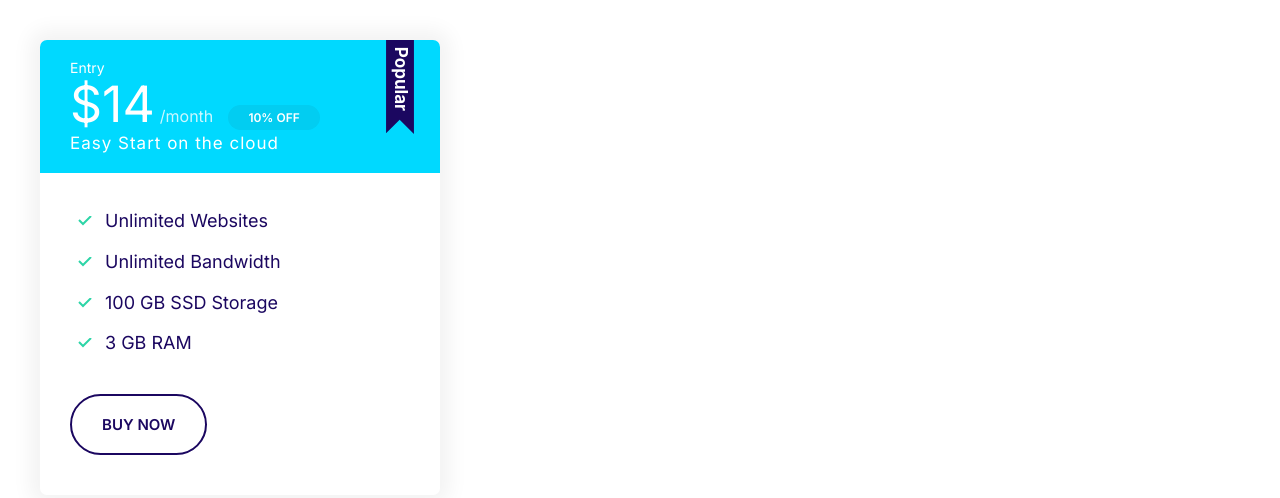
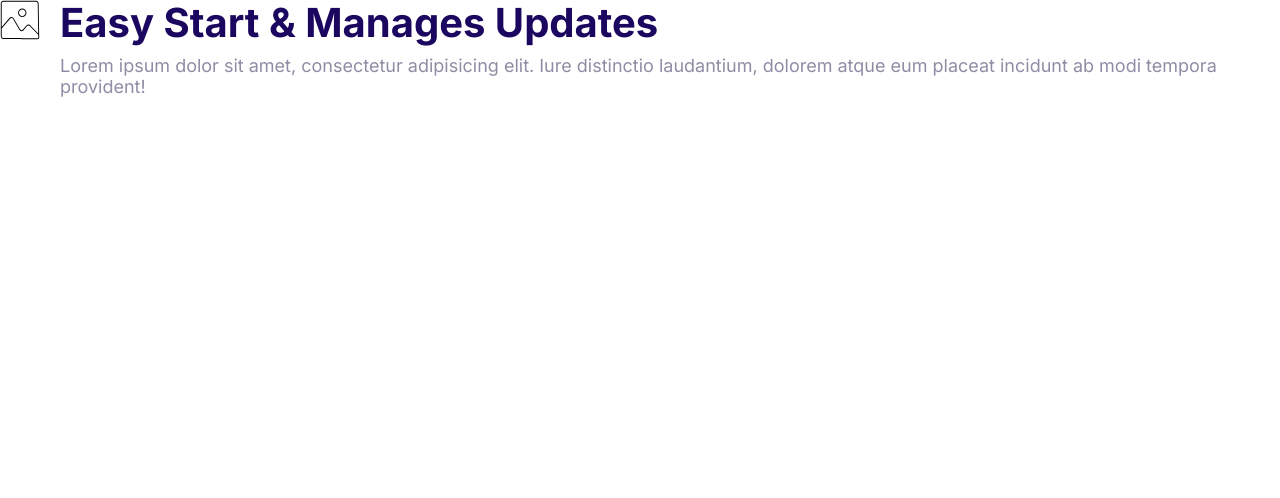
Before and after one commit to Cielo2021/cloud, a plain HTML site: page index.html in a window 1280 px wide. Drawn offline with Linux system fonts and the light colour scheme.

Commit message:
Added Media Component and Styling

```diff
--- a/css/style.css
+++ b/css/style.css
@@ -370,3 +370,21 @@ a {
         font-size: 1.7rem;
     }
 }
+
+/* Media */
+
+.media {
+    display: flex;
+}
+
+.media__title {
+    margin-top: 0;
+}
+
+.media__body {
+    margin: 0 2rem;
+}
+
+.media__imgae {
+    margin-top: 1rem;
+}
--- a/index.html
+++ b/index.html
@@ -14,27 +14,20 @@
     <link rel="stylesheet" href="css/style.css" />
   </head>
   <body>
-    <div style="width: 50%; padding: 4rem">
-      <div class="plan plan--popular">
-        <div class="card card--secondary">
-          <header class="card__header">
-            <h3 class="plan__name">Entry</h3>
-            <span class="plan__price">$14</span>
-            <span class="plan__billing-cycle">/month</span>
-            <span class="badge badge--secondary badge--small">10% OFF</span>
-            <span class="plan__description">Easy Start on the cloud</span>
-          </header>
-          <div class="card__body">
-            <ul class="list list--tick">
-              <li class="list__item">Unlimited Websites</li>
-              <li class="list__item">Unlimited Bandwidth</li>
-              <li class="list__item">100 GB SSD Storage</li>
-              <li class="list__item">3 GB RAM</li>
-            </ul>
-            <button class="btn btn--outline btn-block">Buy Now</button>
-
-          </div>
+    <div class="media">
+      <div class="media__image">
+        <svg class="icon">
+          <use xlink:href="images/sprite.svg#snap"></use>
+        </svg>
       </div>
+      <div class="media__body">
+        <h3 class="media__title">Easy Start & Manages Updates</h3>
+        <p>
+          Lorem ipsum dolor sit amet, consectetur adipisicing elit. Iure
+          distinctio laudantium, dolorem atque eum placeat incidunt ab modi
+          tempora provident!
+        </p>
       </div>
+    </div>
   </body>
 </html>
```
Also changed, not shown: components/media.html (added, +17 -0 lines).
